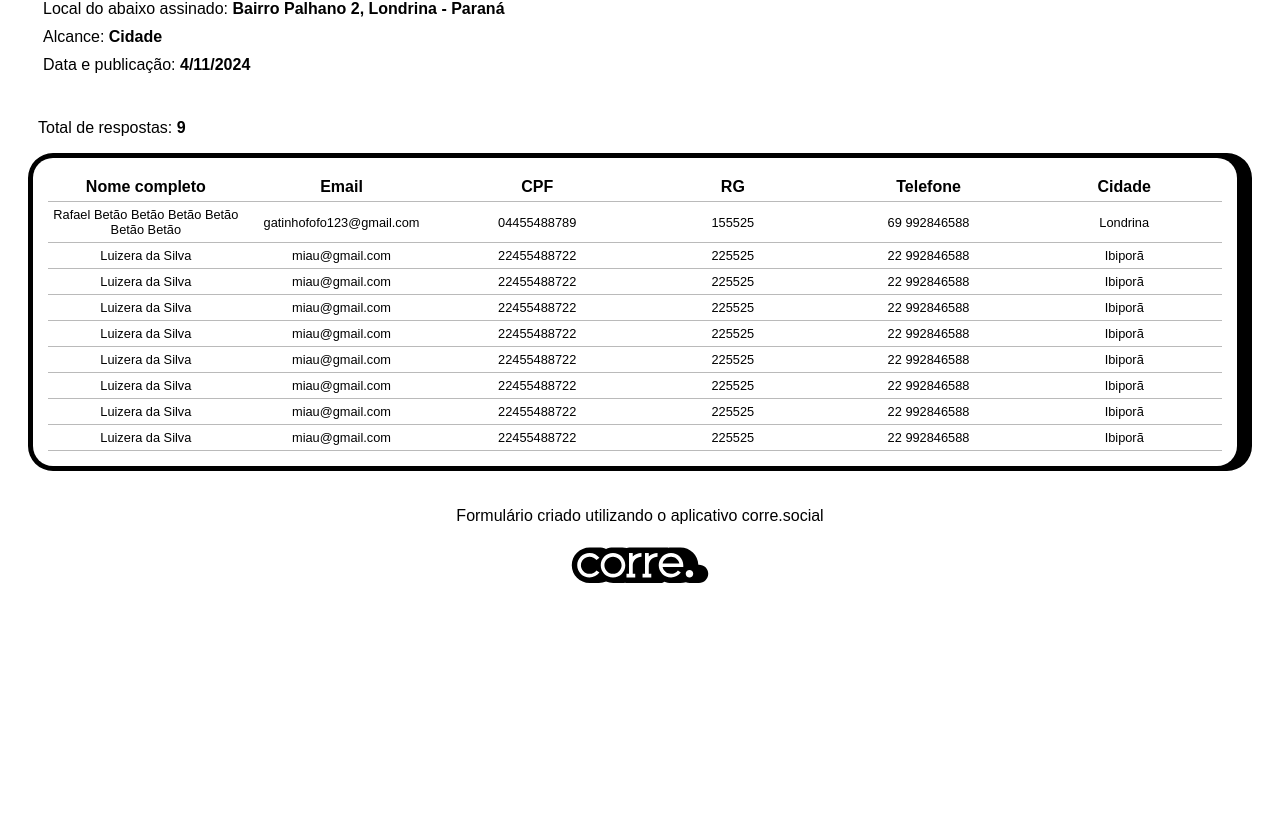
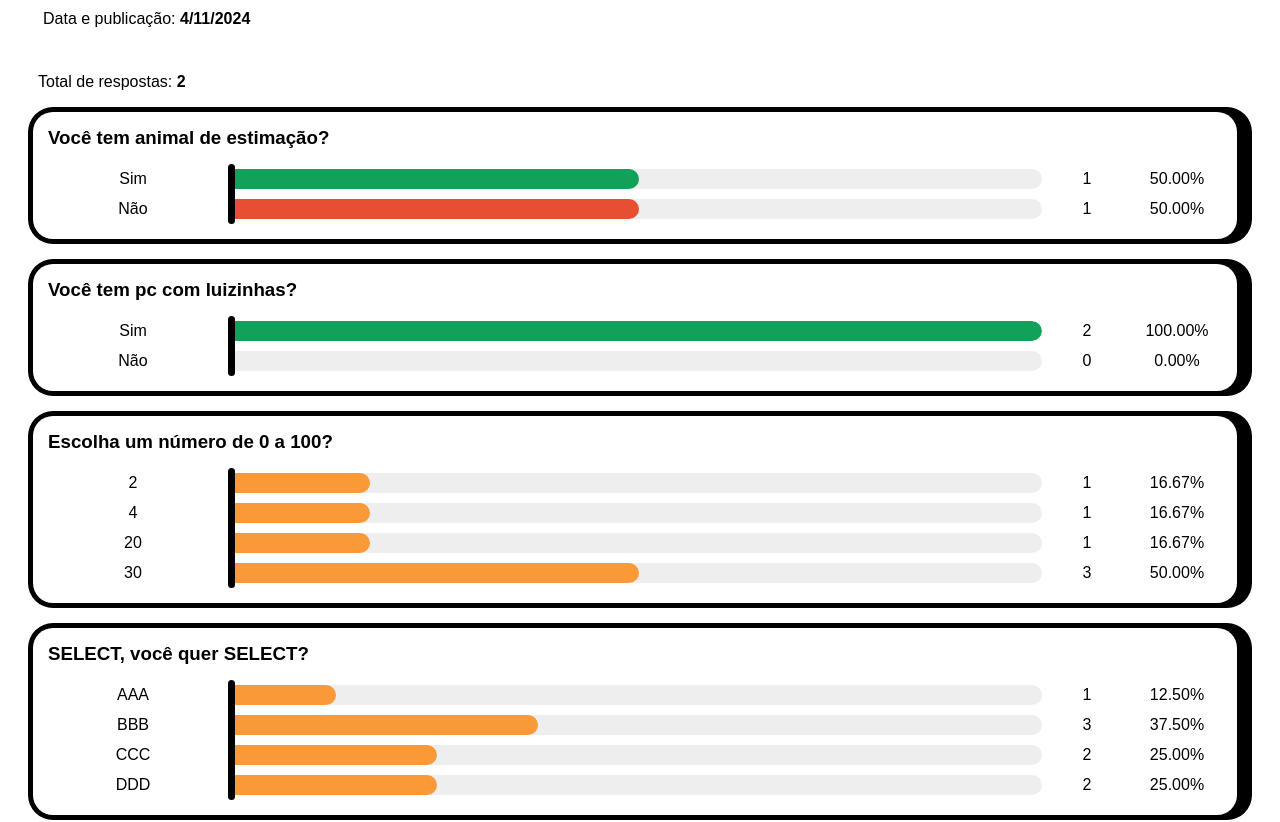
Before and after one commit to WellingtonSouzaAbreu/poll-test-corre, a React (Create React App) app: page / in a window 1280 px wide. Shown: the part 299-1121 px from the top of the page. Before the commit the page ends 920 px from the top, so only its background shows below. Built offline with nearby package versions, Linux system fonts and the light colour scheme.

Commit message:
feat(petition): Implementa relatório de abaixo assinado

```diff
--- a/src/index.js
+++ b/src/index.js
@@ -9,8 +9,8 @@ import AbaixoAssinados from './reports/abaixoAssinados';
 const root = ReactDOM.createRoot(document.getElementById('root'));
 root.render(
   <React.StrictMode>
-    {/* <Enquetes /> */}
-    <AbaixoAssinados/>
+    <Enquetes />
+   {/*  <AbaixoAssinados/> */}
   </React.StrictMode>
 );
 
--- a/src/reports/enquetes.css
+++ b/src/reports/enquetes.css
@@ -92,12 +92,13 @@
     background-color: #FBCE37;
 }
 
-.green1 {
-    background-color: #88D0AC;
+.green1 p div {
+    background-color: #88D0AC !important;
 }
 
 .green3 {
-    background-color: #12A159;
+    background-color: #12A159 !important;
+    color: white;
 }
 
 .bar-progress-text {
--- a/src/reports/enquetes.js
+++ b/src/reports/enquetes.js
@@ -33,6 +33,12 @@ const pollData = {
 			questionId: '6',
 			question: 'Você tem pc com luizinhas?',
 			questionType: 'binary'
+		},
+		{
+			questionId: '7',
+			question: 'SELECT, você quer SELECT?',
+			questionType: 'select',
+			options: ['AAA','BBB','CCC','DDD']
 		}
 	],
 	privateResponses: [
@@ -58,12 +64,12 @@ const pollData = {
 				{
 					questionId: '2',
 					questionType: 'numerical',
-					response: '',
+					response: 2,
 				},
 				{
 					questionId: '2',
 					questionType: 'numerical',
-					response: '',
+					response: 4,
 				},
 
 				{
@@ -88,11 +94,31 @@ const pollData = {
 					questionType: 'binary',
 					response: true,
 				},
-
 				{
 					questionId: '6',
 					questionType: 'binary',
 					response: true,
+				},
+
+				{
+					questionId: '7',
+					questionType: 'select',
+					response: ['BBB']
+				},
+				{
+					questionId: '7',
+					questionType: 'select',
+					response: ['AAA','BBB']
+				},
+				{
+					questionId: '7',
+					questionType: 'select',
+					response: ['CCC', 'DDD']
+				},
+				{
+					questionId: '7',
+					questionType: 'select',
+					response: ['BBB']
 				},
 			],
 		},
@@ -183,6 +209,11 @@ const pollData = {
 					questionType: 'binary',
 					response: true,
 				},
+				{
+					questionId: '7',
+					questionType: 'select',
+					response: ['DDD', 'CCC'],
+				},
 			],
 		}
 	]
@@ -222,13 +253,13 @@ const groupQuestionsResponsesByUser = (questionType) => {
 			const questionText = pollData.questions.find((question) => question.questionId === questionId)
 			return {
 				question: questionText.question,
+				options: questionText.options || [],
 				...rest
 			}
 		})
 
 		return responsesWithQuestion
 	})
-
 	return groupedByUser
 }
 
@@ -377,6 +408,54 @@ const renderNumericalGraph = () => {
 	})
 }
 
+const renderSelectGraph = () => {
+	const allResponsesByQuestion = groupQuestionsByQuestionType('select')
+
+	return allResponsesByQuestion.map((questionWithResponses, index) => {
+		const ordenedOptions = allResponsesByQuestion[0].options
+
+		const numericalValues = ordenedOptions.reduce((acc, label, index) => {
+			const responses = questionWithResponses.responses.filter((response) => response.response.includes(label))
+
+			const allSelectedOptions = [].concat(...questionWithResponses.responses.map((response) => response.response))
+			const percentage = (responses.length / allSelectedOptions.length) * 100
+
+			if(acc.find((item) => label.includes(item[0]))){
+				return [...acc]
+			}
+
+			const numberOfSelections = allSelectedOptions.filter((opt) => opt === label).length
+
+			return [...acc, [label, numberOfSelections, percentage.toFixed(2) + '%']]
+		}, [])
+
+		return (
+			<div className="card" key={index}>
+				<div className="card-content">
+					<h3 className="card-title">{questionWithResponses.question}</h3>
+					{
+						numericalValues.map((satisfaction, index, values) => {
+							const isLastItem = index === values.length - 1
+
+							return (
+								<div className="bar" key={index}>
+									<div className="bar-label">{satisfaction[0] || '(não responderam)'}</div>
+									<div className={"bar-base" + (index === 0 ? " bar-base-first" : "") + (isLastItem ? " bar-base-last" : "")}></div>
+									<div className="bar-progress">
+										<div className={"bar-progress-inner orange3"} style={{ width: satisfaction[2] }}></div>
+									</div>
+									<div className="bar-progress-text">{satisfaction[1]}</div>
+									<div className="bar-progress-text">{satisfaction[2]}</div>
+								</div>
+							)
+						})
+					}
+				</div>
+			</div >
+		)
+	})
+}
+
 const renderSatisfactionGraph = () => {
 	const allResponsesByQuestion = groupQuestionsByQuestionType('satisfaction')
 	const satisfactionLabels = ['Muito satisfeito','Satisfeito','Mais ou menos','Insatisfeito','Muito insatisfeito']
@@ -466,8 +545,8 @@ const renderSatisfactionIcon = (satisactionLabel) => {
 	)
 }
 
-const renderTextualResponses = () => {
-	const allResponsesByQuestion = groupQuestionsByQuestionType('textual')
+const renderTextualResponses = (type) => {
+	const allResponsesByQuestion = groupQuestionsByQuestionType(type || 'textual')
 
 	return allResponsesByQuestion.map((poll,index) => {
 		return (
@@ -480,14 +559,14 @@ const renderTextualResponses = () => {
 							return (
 								<div className={"long-text-container" + (isLastItem ? " last-item" : "")} key={index}>
 									<ul>
-										<li className="long-text">{response.response}</li>
+										<li className="long-text">{type === 'select' ? response.response.join(' - '): response.response}</li>
 									</ul>
 								</div>
 							)
 						})
 					}
 				</div>
-			</div>
+				</div>
 		)
 	})
 }
@@ -495,7 +574,7 @@ const renderTextualResponses = () => {
 const renderIndividualResponses = ()=> {
 	const groupedQuestionsByUser = groupQuestionsResponsesByUser()
 
-	const renderRelativeQuestionType = (question, questionType, response, index) => {
+	const renderRelativeQuestionType = (question, questionType, response, index, options) => {
 		switch(questionType){
 			case 'textual': return (
 				<div key={index}>
@@ -505,6 +584,21 @@ const renderIndividualResponses = ()=> {
 								<li className="long-text">{response}</li>
 							</ul>
 					</div>
+				</div>
+			)
+
+			case 'select': return (
+				<div key={index}>
+					<h3 className="card-title">{ question }</h3>
+					{
+						options.map((option, index) => {
+							return (
+								<div className={"other-text-container " + ((response || []).includes(option) ? "green3" : "")} key={index}>
+									{option}
+								</div>
+							)
+						})
+					}
 				</div>
 			)
 
@@ -534,13 +628,12 @@ const renderIndividualResponses = ()=> {
 	}
 
 	return groupedQuestionsByUser.map((userResponses, index) => {
-		console.log(userResponses)
 		return (
 			<div className="card" key={index}>
 				<div className="card-content">
 					{
 						userResponses.map((questionResponse, index) => {
-							return renderRelativeQuestionType(questionResponse.question,questionResponse.questionType, questionResponse.response, index)
+							return renderRelativeQuestionType(questionResponse.question,questionResponse.questionType, questionResponse.response, index, questionResponse.options)
 						})
 					}
 				</div>
@@ -572,8 +665,10 @@ function Enquetes() {
 				{renderPollHeader()}
 				{renderBinaryGraph()}
 				{renderNumericalGraph()}
+				{renderSelectGraph()}
 				{renderSatisfactionGraph()}
 				{renderTextualResponses()}
+				{renderTextualResponses('select')}
 				{renderIndividualResponses()}
 				{renderFooter()}
 			</div>
```
Also changed, not shown: 1 other file (tests, documents, lock files or other folders).
